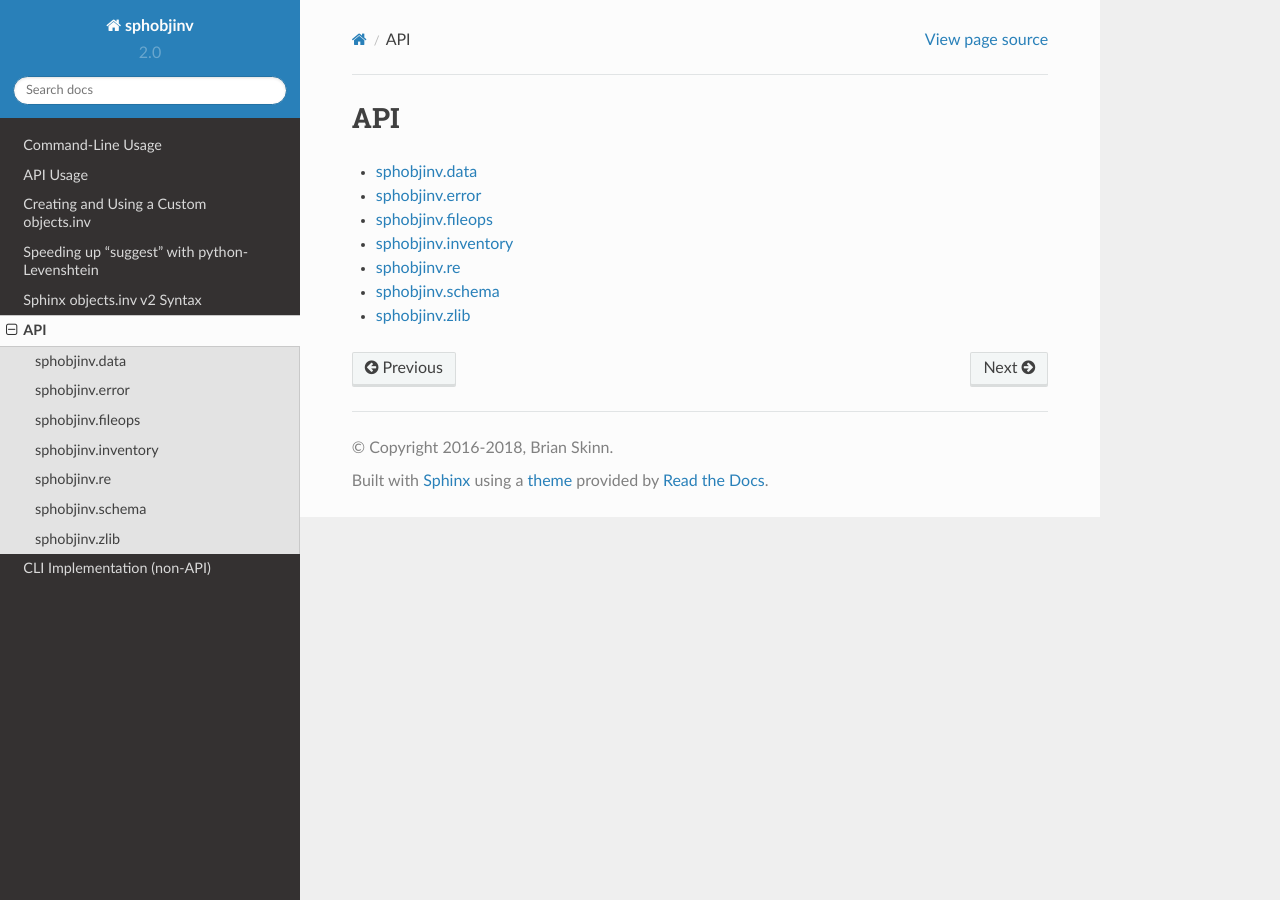
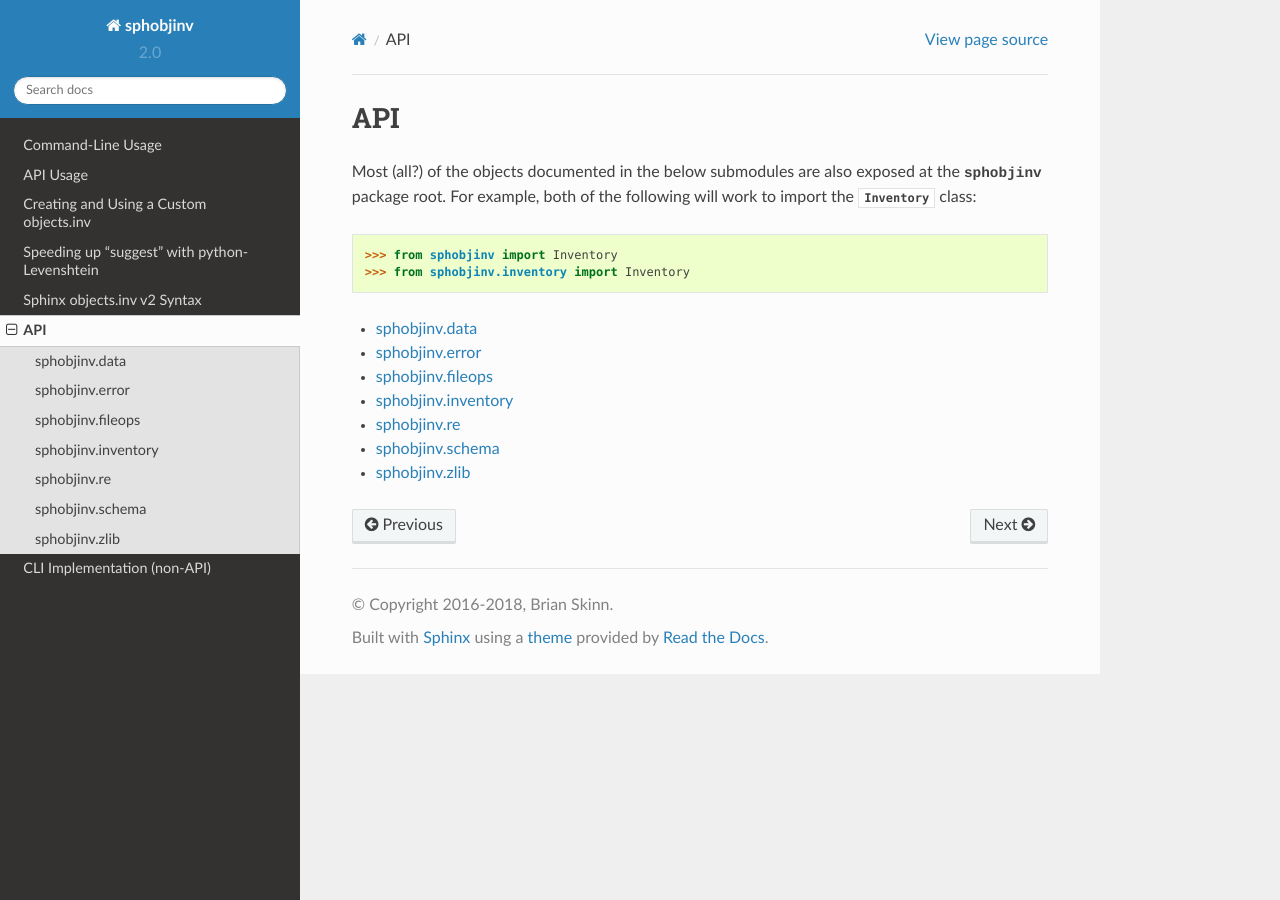
Before and after one commit to bskinn/sphobjinv, a Sphinx documentation site: the page built from doc/source/api/index.rst, in a window 1280 px wide. Built offline with Sphinx 7.4.7 and the Read the Docs theme 2.0.0, drawn with Linux system fonts in a browser that asks for light colours.

Commit message:
DOC: Add API note about base importability
This shows up in some of the examples, but better to be
explicit about it, at least SOMEwhere.

Closes #83.

```diff
--- a/doc/source/api/index.rst
+++ b/doc/source/api/index.rst
@@ -2,6 +2,17 @@
 
 API
 ===
+
+Most (all?) of the objects documented in the below submodules
+are also exposed at the |soi| package root. For example,
+both of the following will work to import the
+:class:`~sphobjinv.inventory.Inventory` class:
+
+.. doctest:: api_index
+
+    >>> from sphobjinv import Inventory
+    >>> from sphobjinv.inventory import Inventory
+
 
 .. toctree::
     :maxdepth: 1
```
